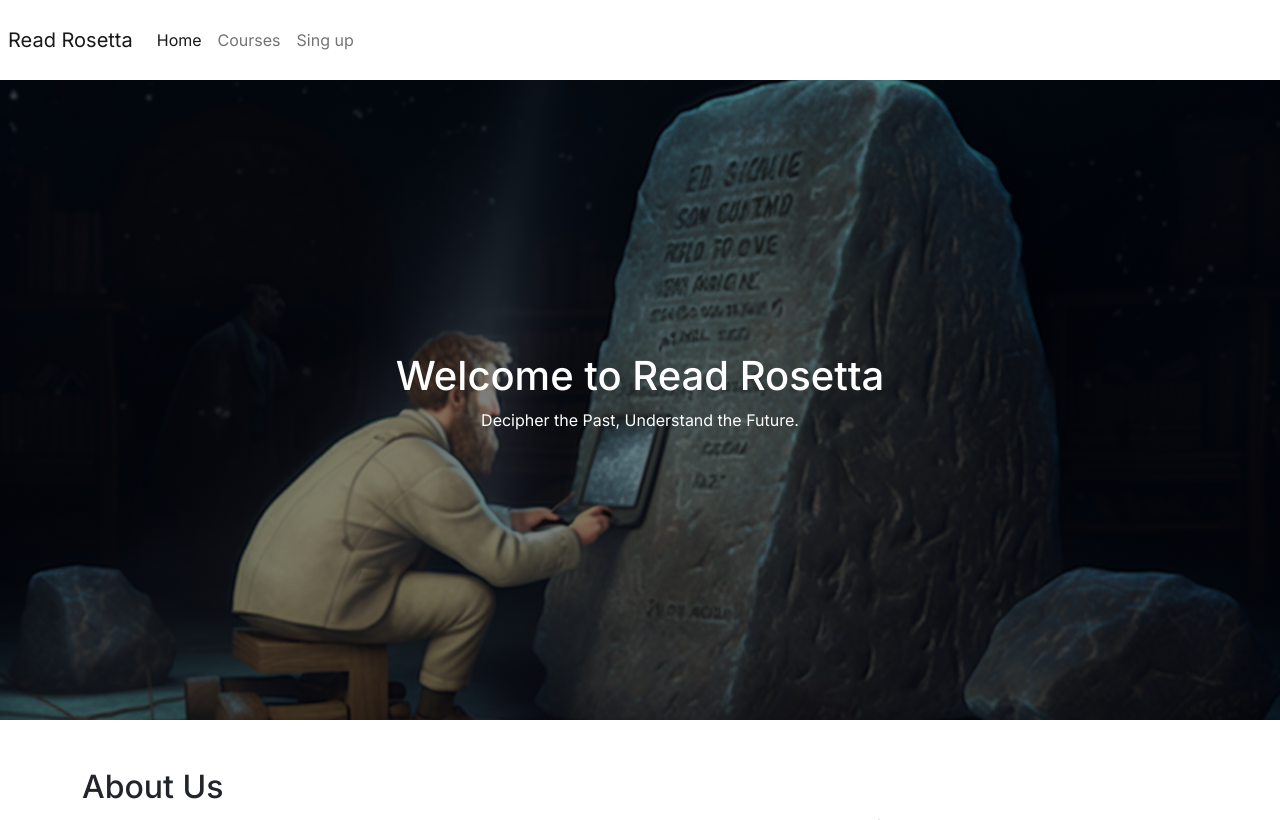
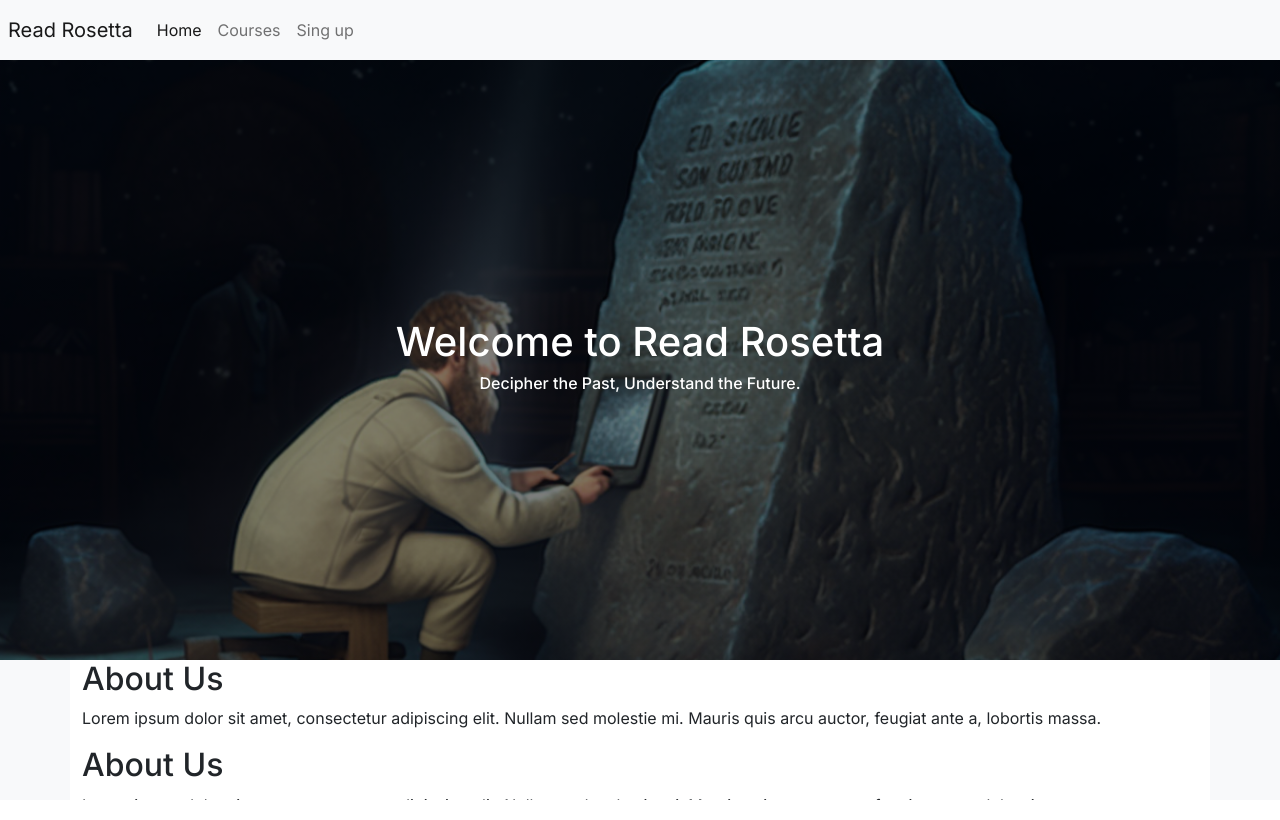
Before and after one commit to ibrahimAboelsuod/read-rosetta, a Next.js app: page / in a window 1280 px wide. Built offline with nearby package versions, Linux system fonts and the light colour scheme.

Commit message:
Design fixes

```diff
--- a/src/app/page.module.css
+++ b/src/app/page.module.css
@@ -1,14 +1,18 @@
 .main {
+  height: 100vh;
+  overflow-y: auto;
   display: grid;
-  grid-template-areas: 'header' 'hero-section' 'footer';
-  grid-template-rows: 80px 80vh 100px;
+  grid-template-areas: 'header' 'hero-section' 'content-container';
+  grid-template-rows: 60px 75vh auto;
 }
 .header {
-  grid-area: 'header';
+  grid-area: header;
+  position: sticky;
+  top: 0;
 }
 .hero-section {
-  grid-area: 'hero-section';
+  grid-area: hero-section;
 }
-.footer {
-  grid-area: 'footer';
+.content-container {
+  grid-area: content-container;
 }
--- a/src/app/page.tsx
+++ b/src/app/page.tsx
@@ -7,12 +7,27 @@ import styles from './page.module.css';
 
 export default function Home() {
   return (
-    <main className={styles.main}>
+    <main className={cn('bg-light', styles.main)}>
       <Header className={styles.header} />
 
       <HeroSection className={styles['hero-section']} />
 
-      <section className='container mt-5'>
+      <section className={cn('container bg-white', styles['content-container'])}>
+        <h2>About Us</h2>
+        <p>
+          Lorem ipsum dolor sit amet, consectetur adipiscing elit. Nullam sed
+          molestie mi. Mauris quis arcu auctor, feugiat ante a, lobortis massa.
+        </p>
+        <h2>About Us</h2>
+        <p>
+          Lorem ipsum dolor sit amet, consectetur adipiscing elit. Nullam sed
+          molestie mi. Mauris quis arcu auctor, feugiat ante a, lobortis massa.
+        </p>
+        <h2>About Us</h2>
+        <p>
+          Lorem ipsum dolor sit amet, consectetur adipiscing elit. Nullam sed
+          molestie mi. Mauris quis arcu auctor, feugiat ante a, lobortis massa.
+        </p>
         <h2>About Us</h2>
         <p>
           Lorem ipsum dolor sit amet, consectetur adipiscing elit. Nullam sed
--- a/src/components/header/header.tsx
+++ b/src/components/header/header.tsx
@@ -8,7 +8,7 @@ interface HeaderProps {
 
 export default function Header({ className }: HeaderProps) {
   return (
-    <nav className={cn('navbar navbar-expand-lg', className)}>
+    <nav className={cn('navbar navbar-expand-lg bg-light p-0 d-flex align-items-center', className)}>
       <a className='navbar-brand ps-2' href='#'>
         Read Rosetta
       </a>
--- a/src/components/hero-section/hero-section.tsx
+++ b/src/components/hero-section/hero-section.tsx
@@ -14,8 +14,8 @@ export default function HeroSection({ className }: HeroSectionProps) {
         className
       )}
     >
-      <h1>Welcome to Read Rosetta</h1>
-      <p>Decipher the Past, Understand the Future.</p>
+      <h1 className='text-center'>Welcome to Read Rosetta</h1>
+      <h6 className='text-center'>Decipher the Past, Understand the Future.</h6>
     </section>
   );
 }
```
